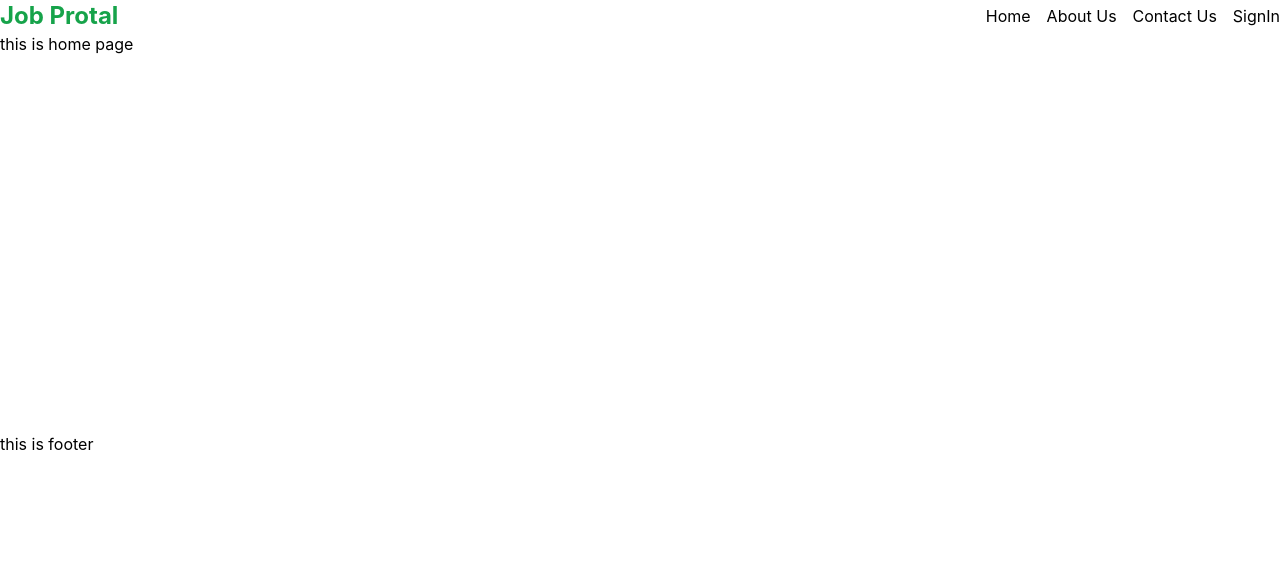
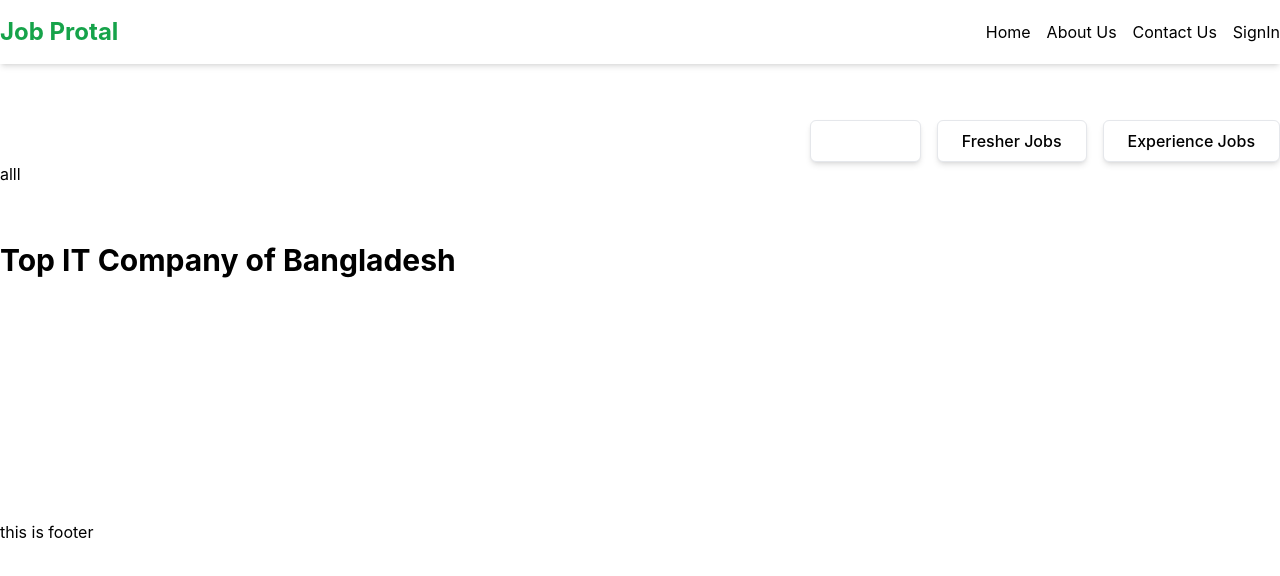
Before and after one commit to morshed0099/jobportal, a React (Create React App) app: page / in a window 1280 px wide. Shown: the top 576 px of the page. Built offline with nearby package versions, Linux system fonts and the light colour scheme.

Commit message:
job section create and bottton validated with conditional rendaring

```diff
--- a/src/Components/Navbar.js
+++ b/src/Components/Navbar.js
@@ -8,9 +8,9 @@
 
 
     return (
-        <div>
+        <div className='lg:shadow-md py-4'>
             <nav className='container  mx-auto'>
-                <div className='hidden lg:flex justify-between items-center '>
+                <div className='hidden  lg:flex justify-between items-center '>
                     <div>
                         <h2 className='text-2xl font-bold text-green-600'>Job Protal</h2>
                     </div>
@@ -21,11 +21,14 @@
                         <NavLink to='/signin'>SignIn</NavLink>
                     </div>
                 </div>
+
+                {/* fot small device  */}
+
                 <div className='lg:hidden block'>
                     <div>
-                        <GiHamburgerMenu onClick={()=>setToggle(!toggale)} size={24} color='green' className='hover:opacity-75 transition' />
+                        <GiHamburgerMenu onClick={()=>setToggle(!toggale)} size={24} color='green' className='hover:opacity-75 transition w-10 h-10 p-2 rounded-full shadow-md ' />
                     </div>
-                    <div className={`flex gap-4 flex-col duration-500 ease-linear  py-8  w-full bg-gray-700  z-50 items-center absolute ${ !toggale ? "top-[-300px] h-[0px]":'top-[0px] min-h-full' }`}>
+                    <div className={`flex gap-4 flex-col duration-500 ease-linear  py-8 left-0  w-full bg-gray-700  z-50 items-center absolute ${ !toggale ? "top-[-300px] h-[0px]":'top-[0px] min-h-full' }`}>
                         <div>
                             <h2 className='text-2xl font-bold text-green-600'>Job Protal</h2>
                         </div>
--- a/src/pages/Home.js
+++ b/src/pages/Home.js
@@ -1,10 +1,42 @@
-import React from 'react';
+import React, { useState } from 'react';
+
 
 const Home = () => {
+    const [activeRoute, setActiveRoute] = useState('all')
+
     return (
-        <div>
-            this is home page
-        </div>
+        <>
+        {/* job section  */}
+            <div className='mt-14 flex justify-end gap-4'>
+                <button onClick={() => setActiveRoute('all')} className={`px-6 py-2 bg-white border shadow-md font-medium rounded-md ${activeRoute === 'all' && 'bg-green-600 text-white'} `} >All Jobs</button>
+                <button onClick={() => setActiveRoute('fresher')} className={`px-6 py-2 bg-white border shadow-md font-medium rounded-md ${activeRoute === 'fresher' && 'bg-green-600 text-white'} `} >Fresher Jobs</button>
+                <button onClick={() => setActiveRoute('experience')} className={`px-6 py-2 bg-white border shadow-md  font-medium rounded-md ${activeRoute === 'experience' && 'bg-green-600 text-white'} `}  >Experience Jobs</button>
+            </div>
+            <div>
+                {activeRoute === 'all' && (
+                    <div>
+                        alll
+                    </div>
+                )}
+                {activeRoute === 'fresher' && (
+                    <div>
+                        fresher
+                    </div>
+                )}
+                {activeRoute === 'experience' && (
+                    <div>
+                        experience
+                    </div>
+                )}
+            </div>
+
+            {/* top it comapny section  */}
+
+            <div className='mt-14'>
+                <h2 className='text-3xl font-bold '>Top IT Company of Bangladesh</h2>
+
+            </div>
+        </>
     );
 };
 
```
